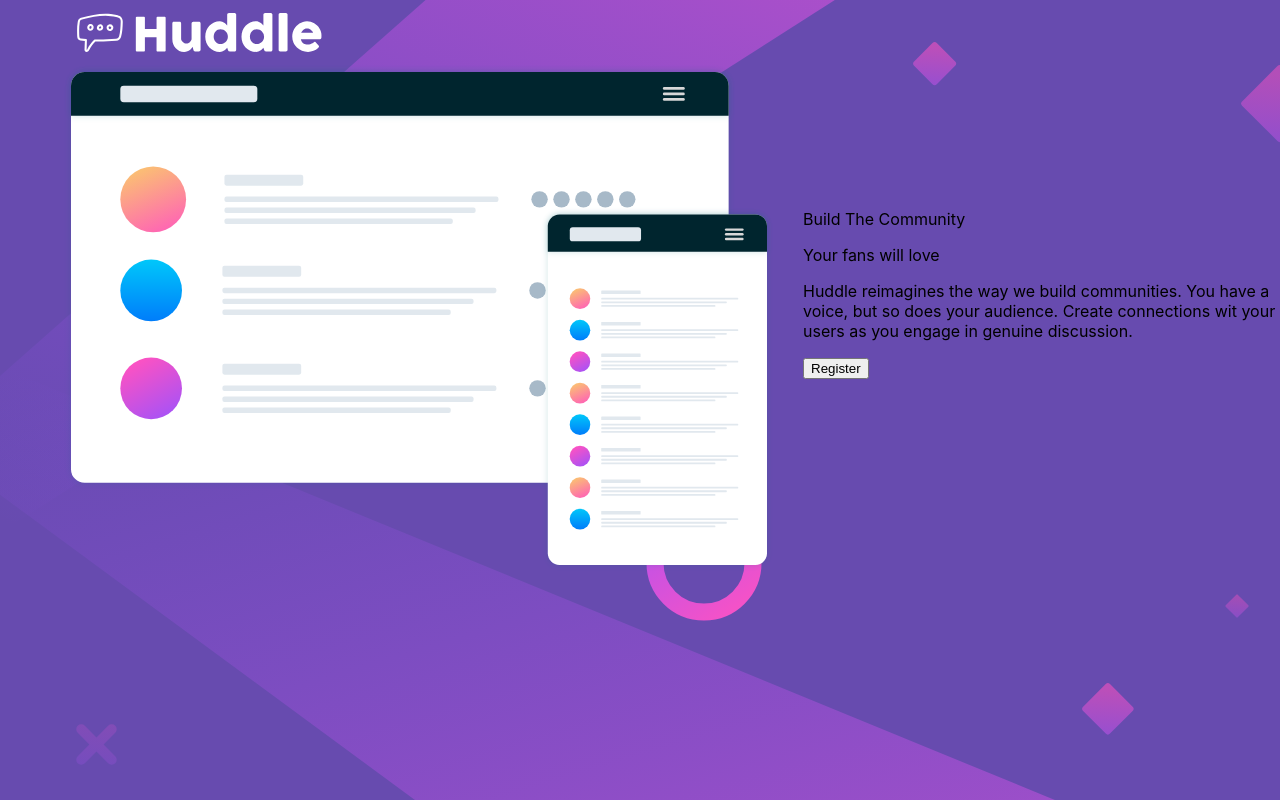
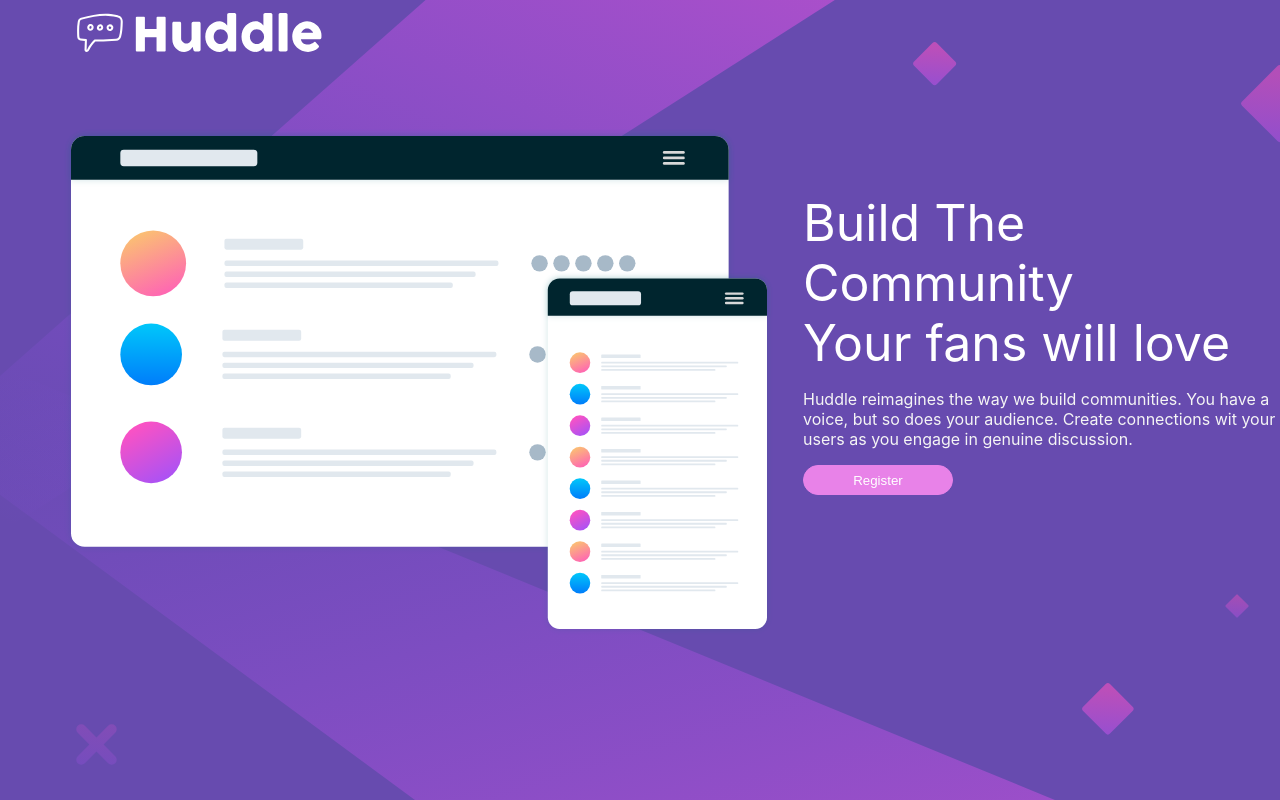
Before and after one commit to steven-mpawulo/huddle-landing-page, a React (Create React App) app: page / in a window 1280 px wide. Built offline with nearby package versions, Linux system fonts and the light colour scheme.

Commit message:
styles button with appropriate color and also adds a border radius

```diff
--- a/src/App.js
+++ b/src/App.js
@@ -2,9 +2,9 @@ import LandingPage from "./components/landing_page/LandingPage";
 
 function App() {
   return (
-    <div>
+    <>
       <LandingPage/>
-    </div>
+    </>
   );
 }
 
--- a/src/components/landing_page/LandingPage.js
+++ b/src/components/landing_page/LandingPage.js
@@ -13,9 +13,9 @@ const LandingPage = () => {
             <img src={Illustration} alt="illustration" />
           </div>
           <div className="right-container">
-          <p>Build The Community</p>
-          <p>Your fans will love</p>
-          <p>Huddle reimagines the way we build communities. You have a voice, but so does your audience. Create connections wit your users as you engage in genuine discussion.</p>
+            <p className='main-text'>Build The Community</p>
+            <p className='main-text'> Your fans will love</p>
+            <p className='supplementary-text'>Huddle reimagines the way we build communities. You have a voice, but so does your audience. Create connections wit your users as you engage in genuine discussion.</p>
             <button className='register-button'>Register</button>
           </div>
         </div>
--- a/src/components/landing_page/landing_page.css
+++ b/src/components/landing_page/landing_page.css
@@ -7,9 +7,11 @@
 
 .wrapper-container {
     display: flex;
+    width: 100%;
 }
 .left-container {
     margin-left: 5%;
+    margin-top: 5%;
 
 }
 
@@ -17,3 +19,23 @@
     margin-left: 30px;
     padding-top: 10%;
 }
+
+.main-text {
+    color: white;
+    font-size: 50px;
+    margin: 0;
+}
+
+.supplementary-text {
+    color: whitesmoke;
+
+}
+
+.register-button {
+    border: 1px solid hsl(300, 69%, 71%);
+    border-radius: 20px;
+    background-color: hsl(300, 69%, 71%);
+    color: white;
+    height: 30px;
+    width: 150px;
+}
```
Lines whose indentation alone changed are shown as unchanged.
